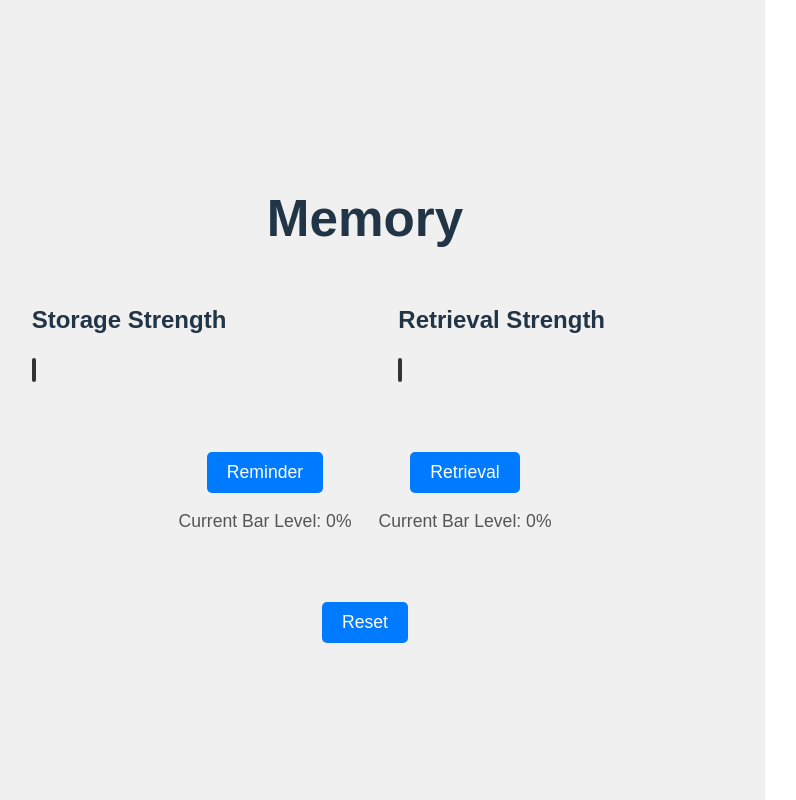
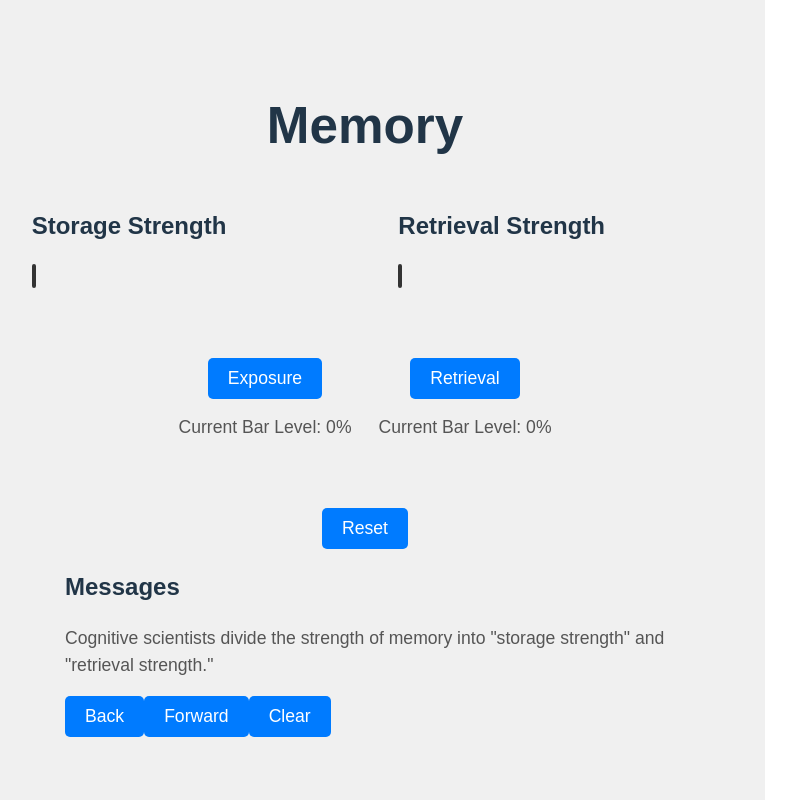
Before and after one commit to dkane47/memory-test, a React (Vite) app: page / in a window 1280 px wide. Shown: the whole page, without its empty margins (35-831 px from the left). Built offline with nearby package versions, Linux system fonts and the light colour scheme.

Commit message:
Messages and tweaks

```diff
--- a/src/App.css
+++ b/src/App.css
@@ -77,3 +77,7 @@ p {
   font-size: 1.1em;
   color: #555;
 }
+
+.message-display-container {
+  width: 600px;
+}
--- a/src/App.jsx
+++ b/src/App.jsx
@@ -1,5 +1,6 @@
 import React, { useState, useEffect, useRef } from 'react';
 import './App.css';
+import MessageDisplay from './MessageDisplay'; // Import the new component
 
 function App() {
   // State to control the bar's current level (0-100)
@@ -92,7 +93,7 @@ function App() {
       </div>
       <div className="buttons-container">
         <div className="button-container">
-          <button onClick={handleReminderClick}>Reminder</button>
+          <button onClick={handleReminderClick}>Exposure</button>
           <p>Current Bar Level: {Math.round(storageLevel)}%</p>
         </div>
         <div className="button-container">
@@ -104,7 +105,7 @@ function App() {
         <button onClick={handleResetClick}>Reset</button>
       </div>
 
-
+      <MessageDisplay />
     </div>
   );
 }
--- /dev/null
+++ b/src/MessageDisplay.jsx
@@ -0,0 +1,76 @@
+import React, { useState } from 'react';
+
+// Define your messages here
+const MESSAGES = [
+  'Cognitive scientists divide the strength of memory into "storage strength" and "retrieval strength."',
+  "Retrieval strength refers to how easily you can recall an idea. For instance, you probably have high retrieval strength of what you ate for dinner last night.",
+  "Storage strength refers to how well a memory is stored for the long-term. What you ate last night probably has low storage strength (you won't remember it in a week or two), while your phone number has high retrieval strength.",
+  "There are two major ways humans can strengthen memory. Exposure refers to being told something, reading something, etc. Retrieval refers to actively pulling something out of your memory.",
+  "You can push the button multiple times.",
+  "Each push adds another 20% to the bar.",
+  "Keep an eye on the bar's level!",
+  "Try to make it reach 100%.",
+  "This is the penultimate message.",
+  "This is the final message. Clicking forward again will clear the messages."
+];
+
+function MessageDisplay() {
+  // State to track the current message index
+  // -1 indicates no messages are displayed (cleared state)
+  const [currentMessageIndex, setCurrentMessageIndex] = useState(0);
+
+  // --- Handlers for Navigation ---
+
+  const handleForward = () => {
+    // If we're at the last message, clear them
+    if (currentMessageIndex >= MESSAGES.length - 1) {
+      setCurrentMessageIndex(-1); // Set to -1 to indicate cleared state
+    } else {
+      // Otherwise, move to the next message
+      setCurrentMessageIndex(prevIndex => prevIndex + 1);
+    }
+  };
+
+  const handleBack = () => {
+    // Only go back if there's a previous message to show
+    if (currentMessageIndex > 0) {
+      setCurrentMessageIndex(prevIndex => prevIndex - 1);
+    } else if (currentMessageIndex === -1 && MESSAGES.length > 0) {
+      // If messages were cleared, and there are messages, go to the first one
+      setCurrentMessageIndex(0);
+    }
+  };
+
+  const handleClear = () => {
+    setCurrentMessageIndex(-1); // Clear all messages
+  };
+
+  // Determine if we should display any message
+  const displayMessage = currentMessageIndex !== -1 && currentMessageIndex < MESSAGES.length;
+
+  return (
+    <div className="message-display-container">
+      <h2>Messages</h2>
+      <div className="message-content">
+        {displayMessage ? (
+          <p>{MESSAGES[currentMessageIndex]}</p>
+        ) : (
+          <p>Messages cleared. Click "Back" to see the first message again.</p>
+        )}
+      </div>
+      <div className="message-controls">
+        <button onClick={handleBack} disabled={currentMessageIndex === 0 && currentMessageIndex !== -1}>
+          Back
+        </button>
+        <button onClick={handleForward}>
+          Forward
+        </button>
+        <button onClick={handleClear} disabled={currentMessageIndex === -1}>
+          Clear
+        </button>
+      </div>
+    </div>
+  );
+}
+
+export default MessageDisplay;
```
